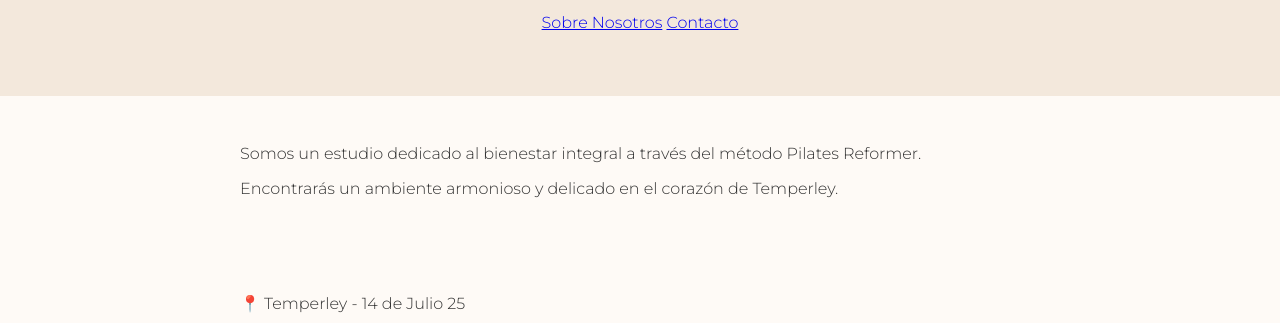
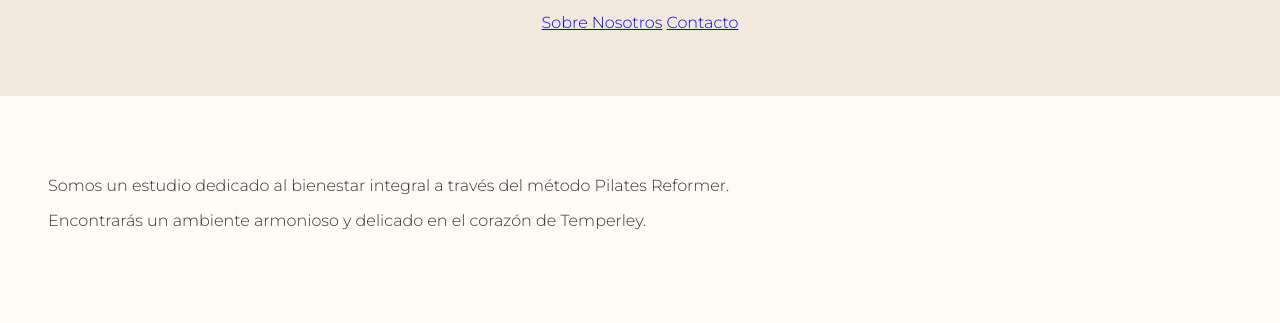
Before and after one commit to gjacopul/Sure_pilates, a plain HTML site: page index.html in a window 1280 px wide. Shown: the part 172-495 px from the top of the page. Drawn offline with Linux system fonts and the light colour scheme.

Commit message:
Update index.html

```diff
--- a/index.html
+++ b/index.html
@@ -42,9 +42,9 @@ nav a:hover {
 
 /* 🧾 Secciones */
 section {
-  padding: 2rem;
+  padding: 3rem;
   max-width: 800px;
-  margin: auto;
+  margin: 1rem 0;
 }
 
 /* 🔻 Pie de página */
```
